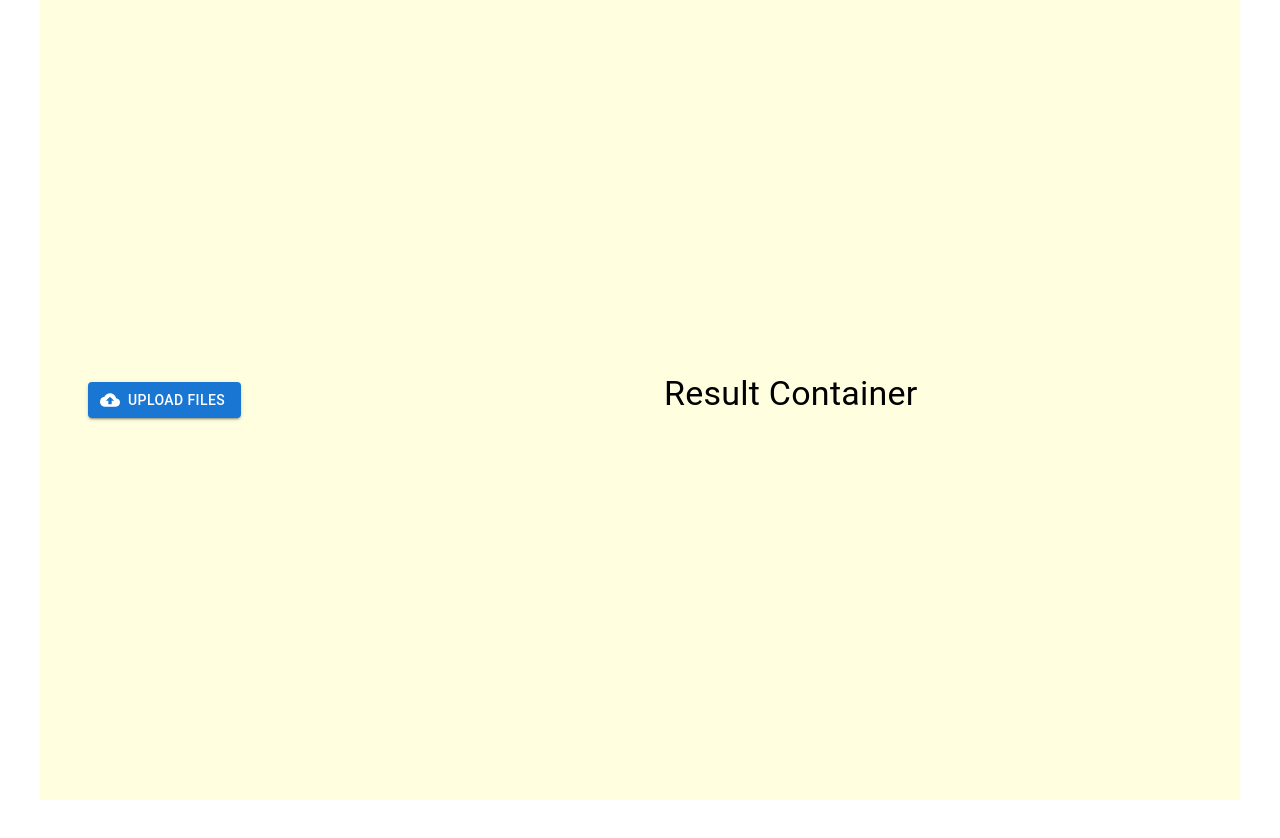
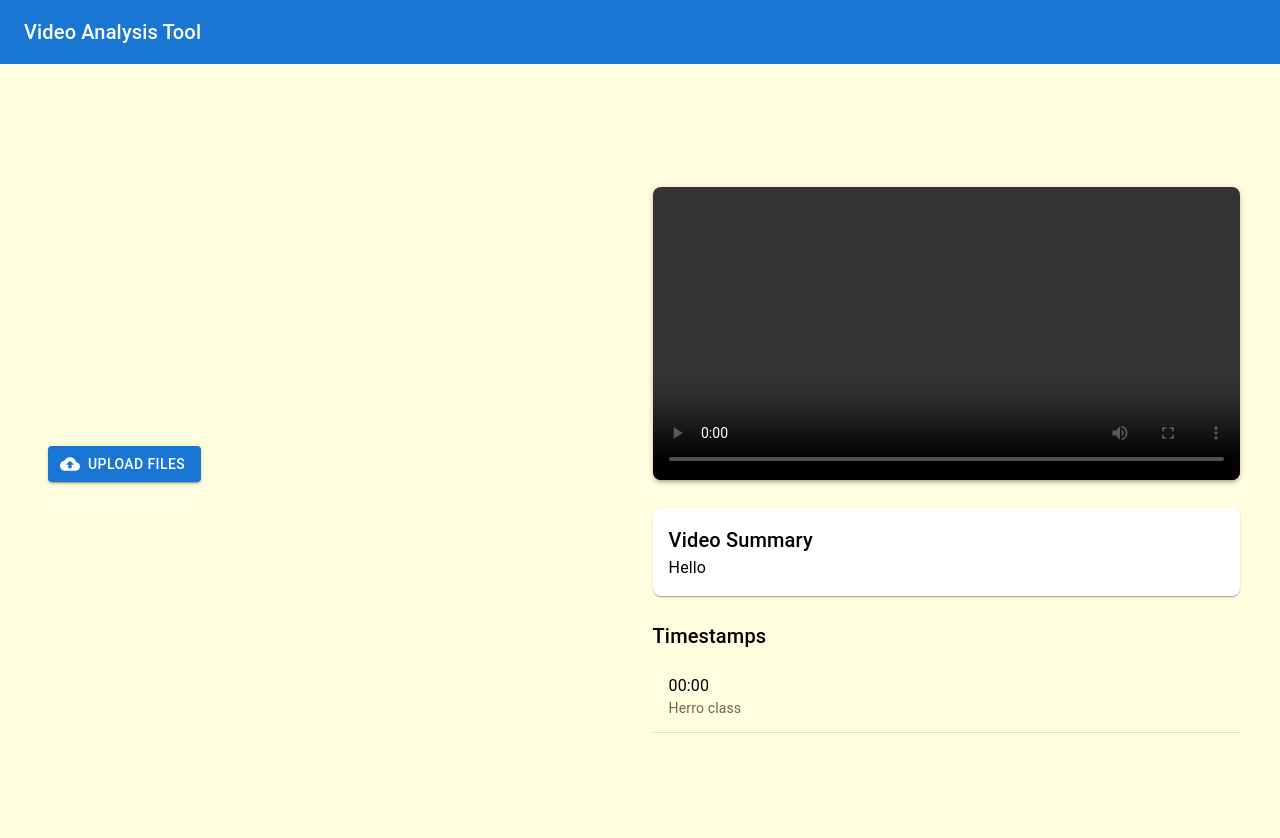
Before and after one commit to Siyan-G/hack-roll2025, a React (Create React App) app in the folder frontend/: page / in a window 1280 px wide. Shown: the top 838 px of the page. Before the commit the page ends 800 px from the top, so only its background shows below. Built offline with nearby package versions, Linux system fonts and the light colour scheme.

Commit message:
skeleton for analysis result

```diff
--- a/frontend/src/components/analysis-result/result.jsx
+++ b/frontend/src/components/analysis-result/result.jsx
@@ -1,13 +1,44 @@
 import React from "react";
-import { Container, Typography } from "@mui/material";
-import Slide from "@mui/material/Slide";
+import {
+  Box,
+  Typography,
+  List,
+  ListItem,
+  ListItemText,
+  Divider,
+} from '@mui/material';
+
 
 export default function Result() {
     return (
-        <Container>
-          <Typography variant="h4" component="h1" gutterBottom>
-            Result Container
+      <Box sx={{ width: '100%', maxWidth: 600, margin: '0 auto', p: 2 }}>
+        {/* Video Player */}
+        <Box
+          component="video"
+          controls
+          sx={{ width: '100%', borderRadius: 2, boxShadow: 3 }}
+        />
+
+        {/* Summary Section */}
+        <Box sx={{ my: 3, p: 2, bgcolor: 'background.paper', boxShadow: 1, borderRadius: 2 }}>
+          <Typography variant="h6">
+            Video Summary
           </Typography>
-        </Container>
+          <Typography variant="body1">{"Hello"}</Typography>
+        </Box>
+
+        {/* Timestamps List */}
+        <Box>
+          <Typography variant="h6">
+            Timestamps
+          </Typography>
+          <List>
+              <ListItem button>
+                <ListItemText primary={"00:00"} secondary={"Herro class"} />
+              </ListItem>
+              <Divider />
+          </List>
+        </Box>
+      </Box>
     );
 }
--- a/frontend/src/components/user-container.jsx
+++ b/frontend/src/components/user-container.jsx
@@ -1,15 +1,24 @@
 import React from "react";
-import { Container, Divider, Typography } from "@mui/material";
+import { AppBar, Container, Divider, Toolbar, Typography } from "@mui/material";
 import Result from "./analysis-result/result";
 import UploadContainer from "./input/uploadcontainer";
 
 
 export default function UserContainer() {
     return (
-        <Container fixed={true} sx={{ bgcolor: "lightyellow", display: "flex", flexDirection: "row", alignItems: "center", justifyContent: "center", height: "100vh" }}>
-            <UploadContainer />
-            <Divider />
-            <Result />
-        </Container>
+        <>
+            <AppBar position="static">
+                <Toolbar>
+                <Typography variant="h6" sx={{ flexGrow: 1 }}>
+                    Video Analysis Tool
+                </Typography>
+                </Toolbar>
+            </AppBar>
+            <Container maxWidth={false} sx={{ bgcolor: "lightyellow", display: "flex", flexDirection: "row", alignItems: "center", justifyContent: "center", height: "100vh" , width: "full"}}>
+                <UploadContainer />
+                <Divider />
+                <Result />
+            </Container>
+        </>
     );
 }
```
